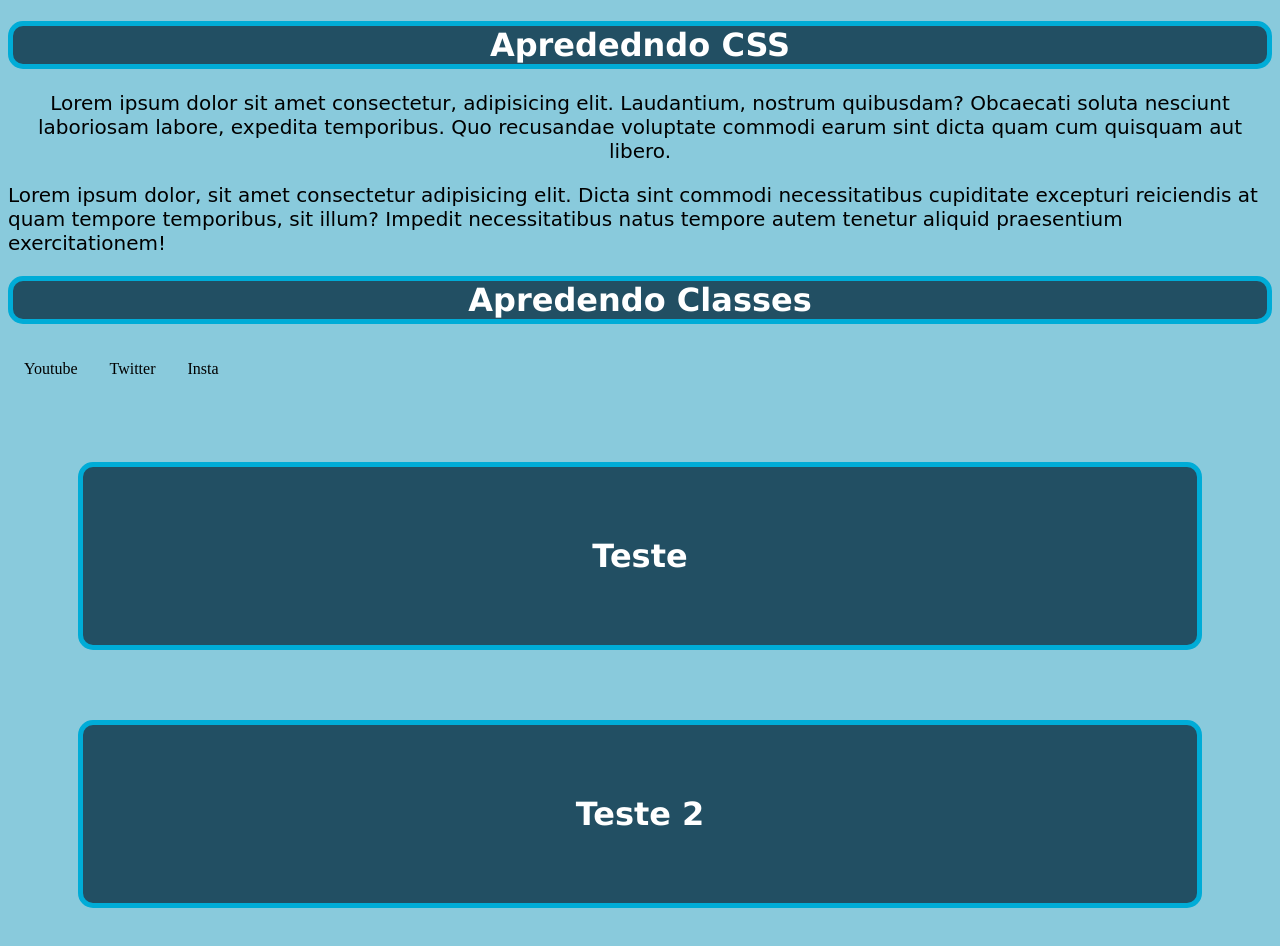
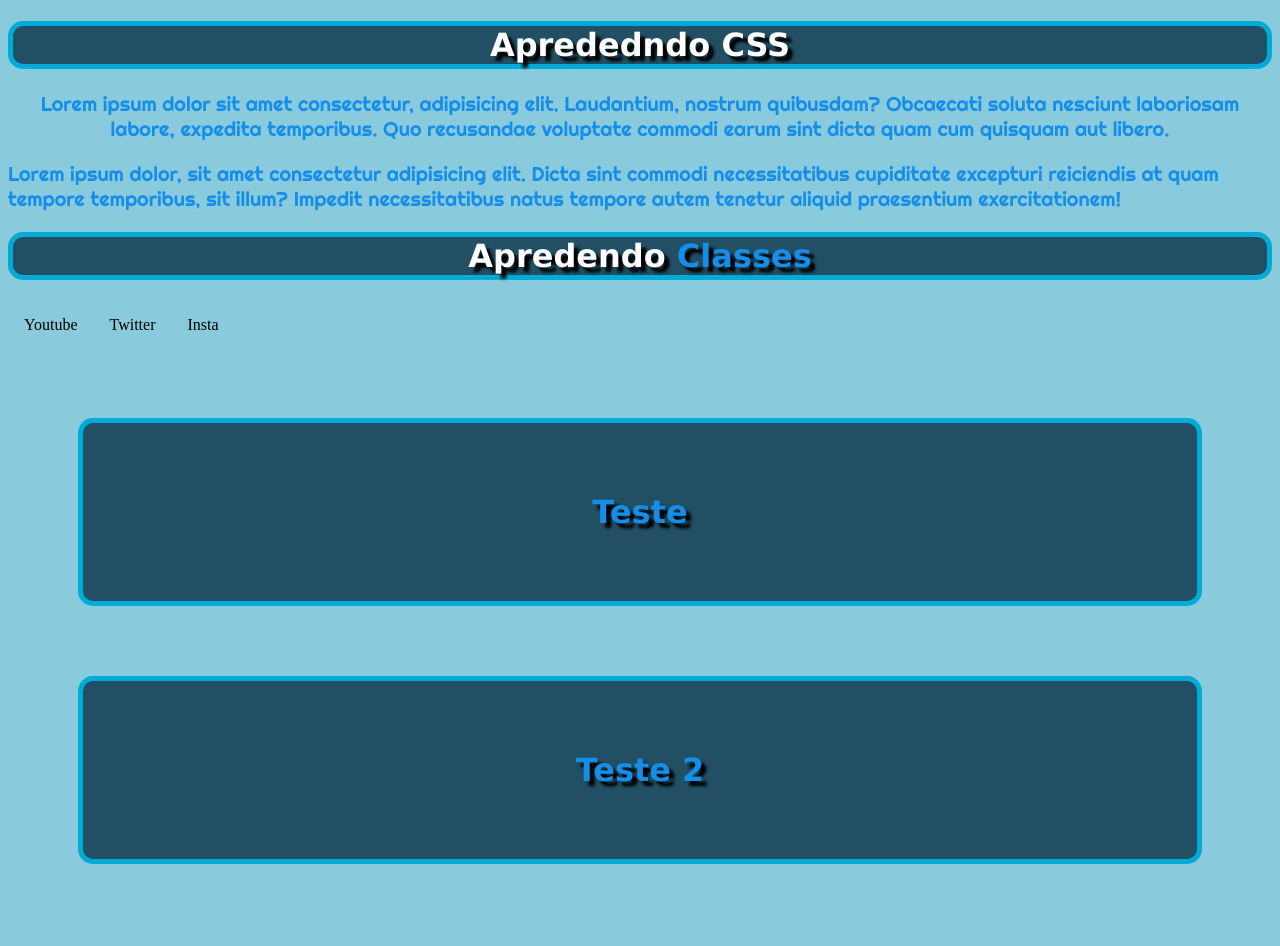
Before and after one commit to catJAL/aprendendo_css, a plain HTML site: page index.html in a window 1280 px wide. Drawn offline with Linux system fonts and the light colour scheme; a web font is replaced by a local one.

Commit message:
comit aula 17/03/2023

```diff
--- a/index.html
+++ b/index.html
@@ -5,19 +5,23 @@
         <meta http-equiv="X-UA-Compatible" content="IE=edge">
         <meta name="viewport" content="width=device-width, initial-scale=1.0">
         <title>Aprendendo CSS</title>
+        <link rel="stylesheet" href="https://fonts.googleapis.com/css?family=Sofia">
+        <link rel="preconnect" href="https://fonts.googleapis.com">
+        <link rel="preconnect" href="https://fonts.gstatic.com" crossorigin>
+        <link href="https://fonts.googleapis.com/css2?family=Righteous&display=swap" rel="stylesheet">
         <link rel="stylesheet" href="style.css">
     </head>
     <body>
-        <h1 class="center">Aprededndo CSS</h1>
+        <h1 class="center sombra">Aprededndo CSS</h1>
         <p class="cor-fonte center" > Lorem ipsum dolor sit amet consectetur, adipisicing elit. Laudantium, nostrum quibusdam? Obcaecati soluta nesciunt laboriosam labore, expedita temporibus. Quo recusandae voluptate commodi earum sint dicta quam cum quisquam aut libero.</p>
         <p class="cor-fonte">Lorem ipsum dolor, sit amet consectetur adipisicing elit. Dicta sint commodi necessitatibus cupiditate excepturi reiciendis at quam tempore temporibus, sit illum? Impedit necessitatibus natus tempore autem tenetur aliquid praesentium exercitationem!</p>
-        <h1 class="center">Apredendo Classes</h1>
+        <h1 class="center sombra">Apredendo <strong class="cor-fonte">Classes</strong></h1>
         <nav class="topnav">
             <a href="https://youtube.com" target="blank">Youtube</a>
             <a href="https://twitter.com" target="blank">Twitter</a>
             <a href="https://instagram.com" target="blank">Insta</a>
         </nav>
-        <h1 class="center margem">Teste</h1>
-        <h1 class="center margem">Teste 2</h1>
+        <h1 class="center margem sombra cor-fonte">Teste</h1>
+        <h1 class="center margem sombra cor-fonte">Teste 2</h1>
     </body>
 </html>
--- a/style.css
+++ b/style.css
@@ -12,7 +12,7 @@ h1 {
 
 p {
   font-size: 20px;
-  font-family: cursive;
+  font-family: 'Righteous', cursive;
 }
 
   .center {
@@ -20,7 +20,7 @@ p {
   }
 
   .cor-fonte {
-    color: black;
+    color: rgb(21, 142, 234);
   }
 
   .topnav {
@@ -46,3 +46,7 @@ p {
     margin: 70px;
     padding: 70px
   }
+
+  .sombra {
+    text-shadow: 5px 5px 3px black;
+  }
```
